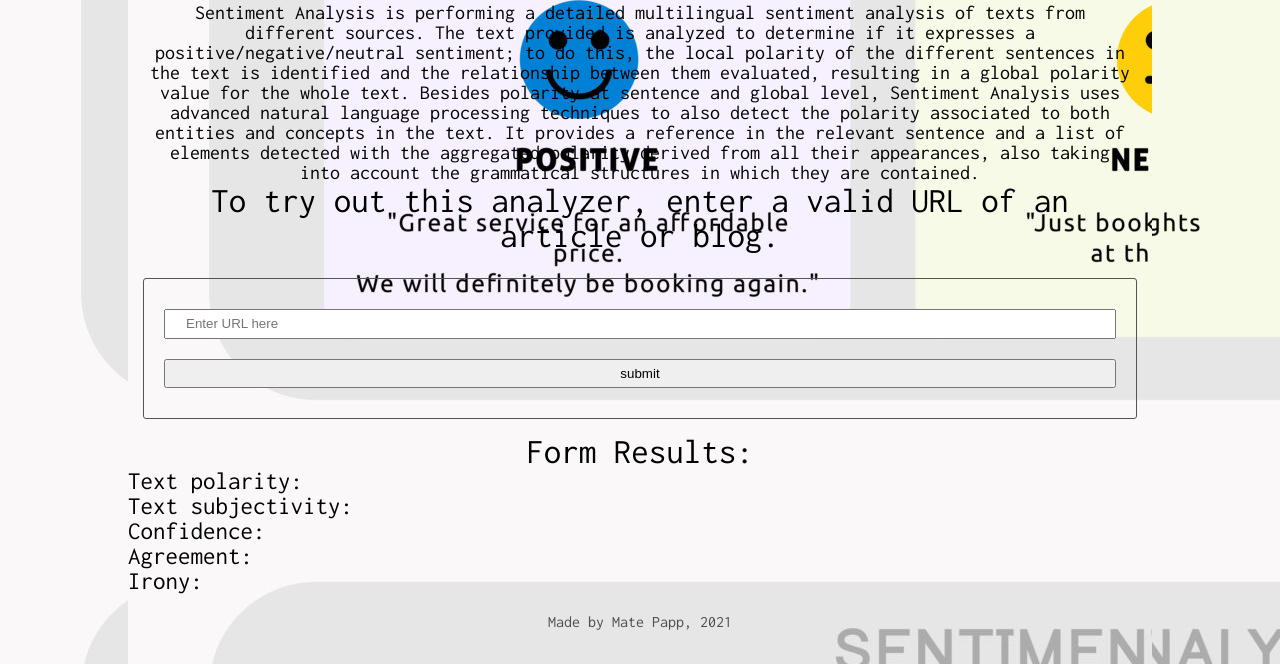
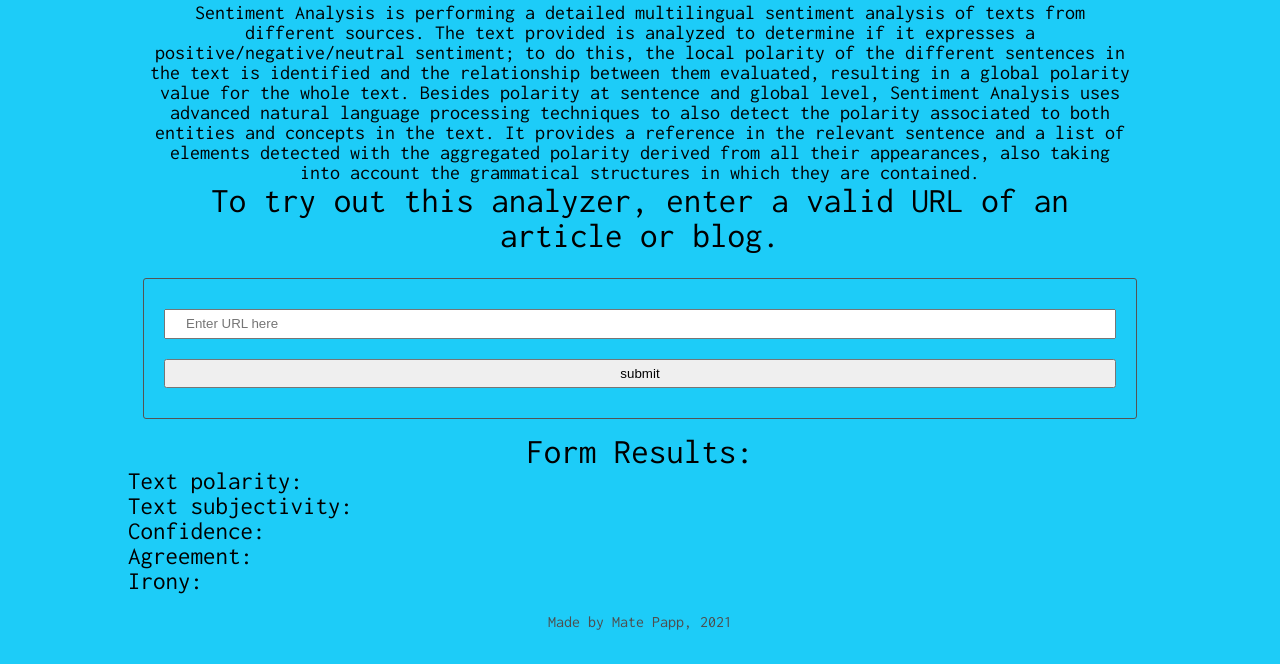
Before and after one commit to mpapp88/EvaluateNewswithNLP01, a website built with webpack: page src/client/views/index.html in a window 1280 px wide. Shown: the part 312-976 px from the top of the page. Built offline with nearby package versions, Linux system fonts and the light colour scheme.

Commit message:
changing base,scss

```diff
--- a/src/client/styles/base.scss
+++ b/src/client/styles/base.scss
@@ -3,7 +3,6 @@ $main-font: 'Inconsolata', monospace;
 
 html, body {
     background-color: $keycolor;
-    background-image: url(./img/header.jpg);
     scroll-behavior: smooth;
     overflow-x: hidden;
     width: 100%;
```
